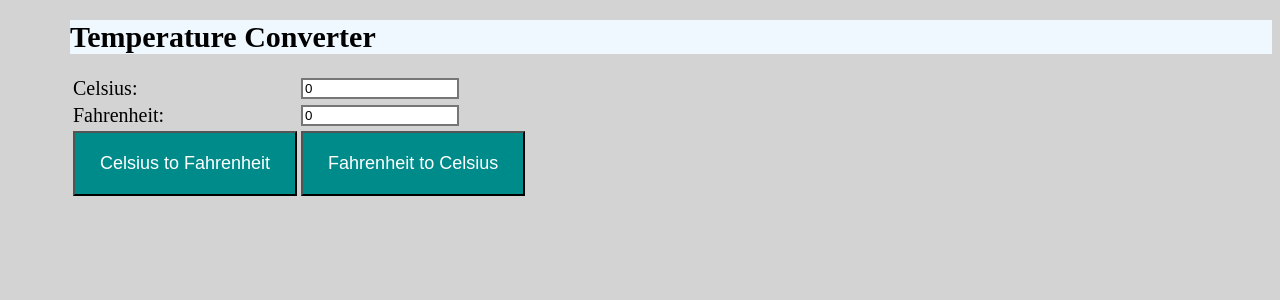
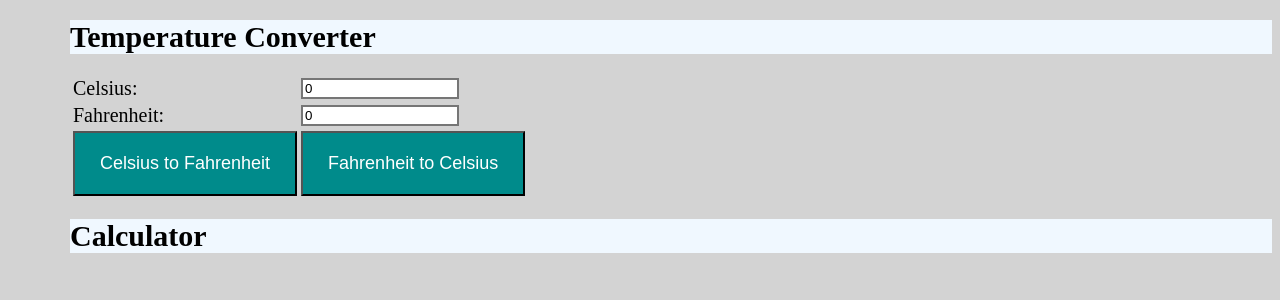
Before and after one commit to Bradleyh212/seg3502_lab1, an Angular app: page / in a window 1280 px wide. Shown: the top 300 px of the page. Built offline with nearby package versions, Linux system fonts and the light colour scheme.

Commit message:
added calculator

```diff
--- a/src/app/app.html
+++ b/src/app/app.html
@@ -2,3 +2,7 @@
   <h1>Temperature Converter</h1>
   <app-temp-converter></app-temp-converter>
 </div>
+
+<div>
+  <h1>Calculator</h1>
+</div>
```
